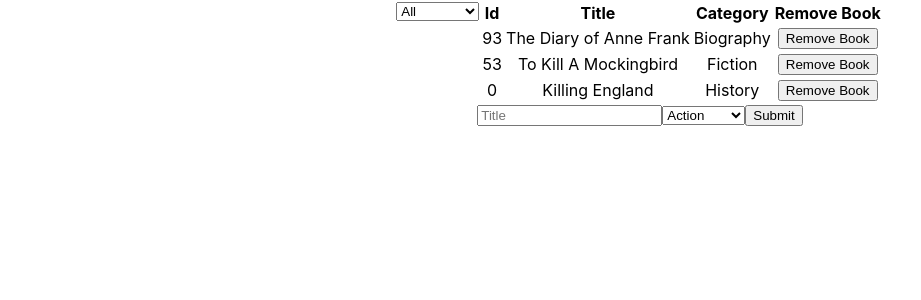
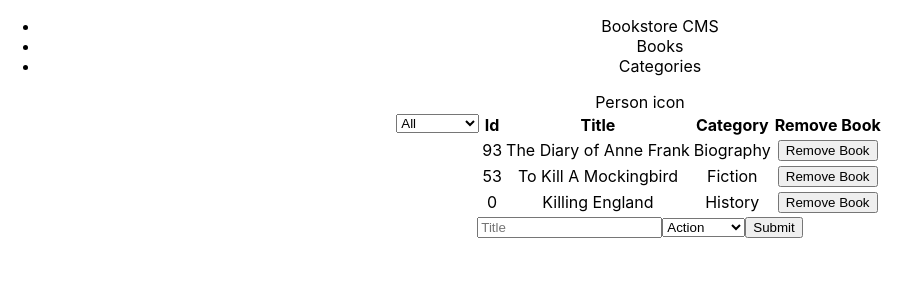
Before and after one commit to didymus707/bookstore, a React (Create React App) app: page / in a window 1280 px wide. Shown: the top 300 px of the page, without its empty margins (0-921 px from the left). Built offline with nearby package versions, Linux system fonts and the light colour scheme.

Commit message:
Added header to the app and prepping for styles

```diff
--- a/src/component/App.js
+++ b/src/component/App.js
@@ -1,10 +1,12 @@
 import BooksList from '../containers/BooksLists';
 import BooksForm from '../containers/BooksForm';
+import Header from './Header';
 import '../App.css';
 
 function App() {
   return (
     <div className="App">
+      <Header />
       <BooksList />
       <BooksForm />
     </div>
--- /dev/null
+++ b/src/component/Header.js
@@ -0,0 +1,14 @@
+import React from 'react';
+
+const Header = () => (
+  <nav>
+    <ul>
+      <li>Bookstore CMS</li>
+      <li>Books</li>
+      <li>Categories</li>
+    </ul>
+    <div className="icon">Person icon</div>
+  </nav>
+);
+
+export default Header;
```
